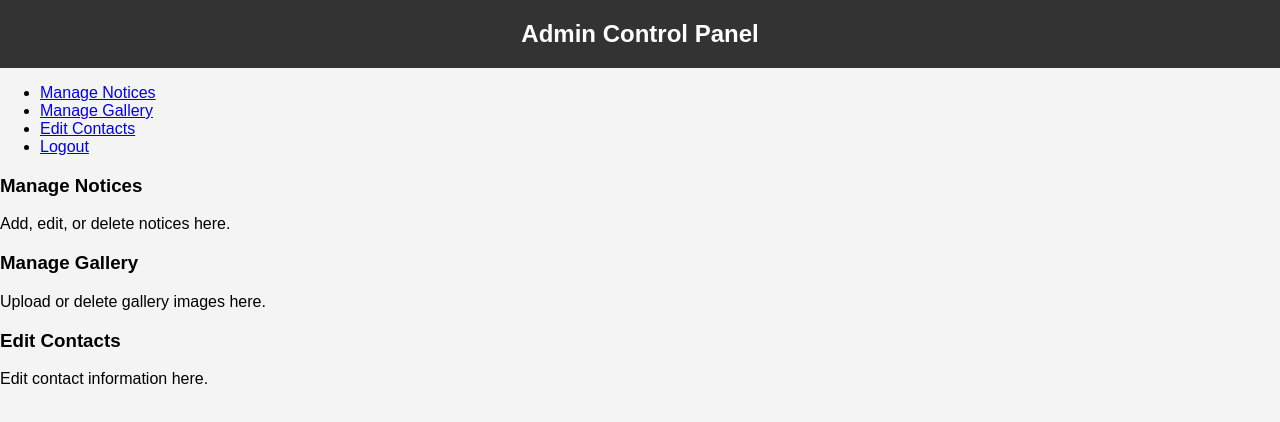
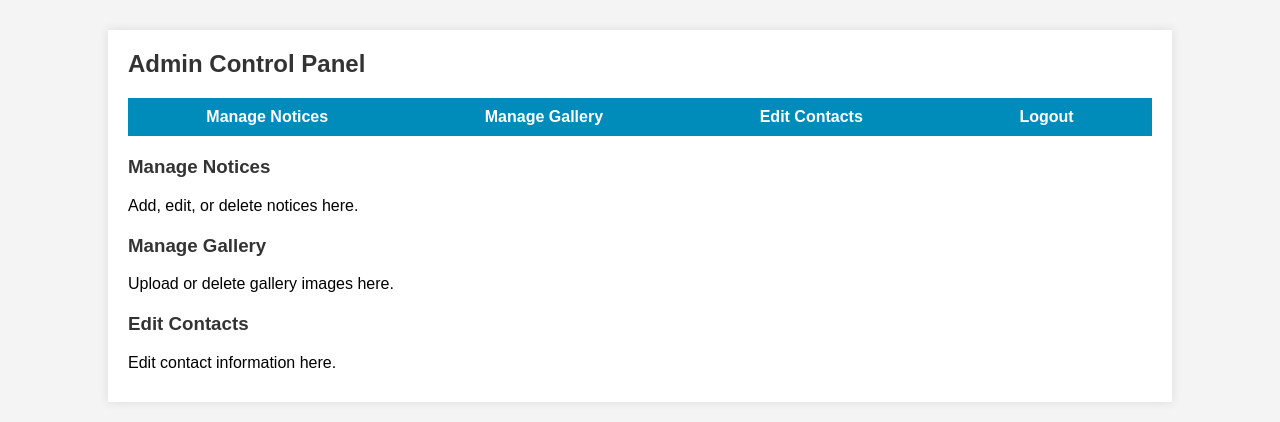
Before and after one commit to ASN-Jalangi/ASN, a plain HTML site: page admin-control-panel.html in a window 1280 px wide. Drawn offline with Linux system fonts and the light colour scheme.

Commit message:
Update admin-control-panel.css

```diff
--- a/admin-control-panel.css
+++ b/admin-control-panel.css
@@ -5,58 +5,53 @@ body {
     padding: 0;
 }
 
-h2 {
-    text-align: center;
-    padding: 20px;
-    background-color: #333;
-    color: #fff;
-    margin: 0;
-}
-
-.admin-container {
-    display: flex;
-    justify-content: space-around;
-    padding: 20px;
-}
-
-.admin-menu {
-    width: 20%;
-    background: #fff;
-    padding: 15px;
-    box-shadow: 0 0 10px rgba(0, 0, 0, 0.1);
-}
-
-.admin-menu ul {
-    list-style-type: none;
-    padding: 0;
-}
-
-.admin-menu li {
-    margin: 15px 0;
-}
-
-.admin-menu li a {
-    text-decoration: none;
-    color: #333;
-}
-
-.admin-content {
-    width: 70%;
+.admin-panel-container {
+    width: 80%;
+    max-width: 1200px;
+    margin: 30px auto;
     background: #fff;
     padding: 20px;
     box-shadow: 0 0 10px rgba(0, 0, 0, 0.1);
 }
 
-button {
-    display: inline-block;
-    padding: 10px 20px;
-    background-color: #28a745;
-    color: #fff;
-    border: none;
-    border-radius: 5px;
-    cursor: pointer;
+h2, h3 {
+    color: #333;
+    margin-top: 0;
 }
 
-button:hover {
-    background-color: #218838;
+.admin-nav {
+    background-color: #008CBA;
+    padding: 10px 0;
 }
+
+.admin-nav ul {
+    list-style: none;
+    margin: 0;
+    padding: 0;
+    display: flex;
+    justify-content: space-around;
+}
+
+.admin-nav ul li {
+    display: inline;
+}
+
+.admin-nav ul li a {
+    color: white;
+    text-decoration: none;
+    font-weight: bold;
+    padding: 10px 20px;
+}
+
+.admin-nav ul li a:hover {
+    background-color: #005f73;
+    transition: background-color 0.3s;
+}
+
+section {
+    margin-top: 20px;
+}
+
+section p {
+    margin: 0 0 10px 0;
+}
```
